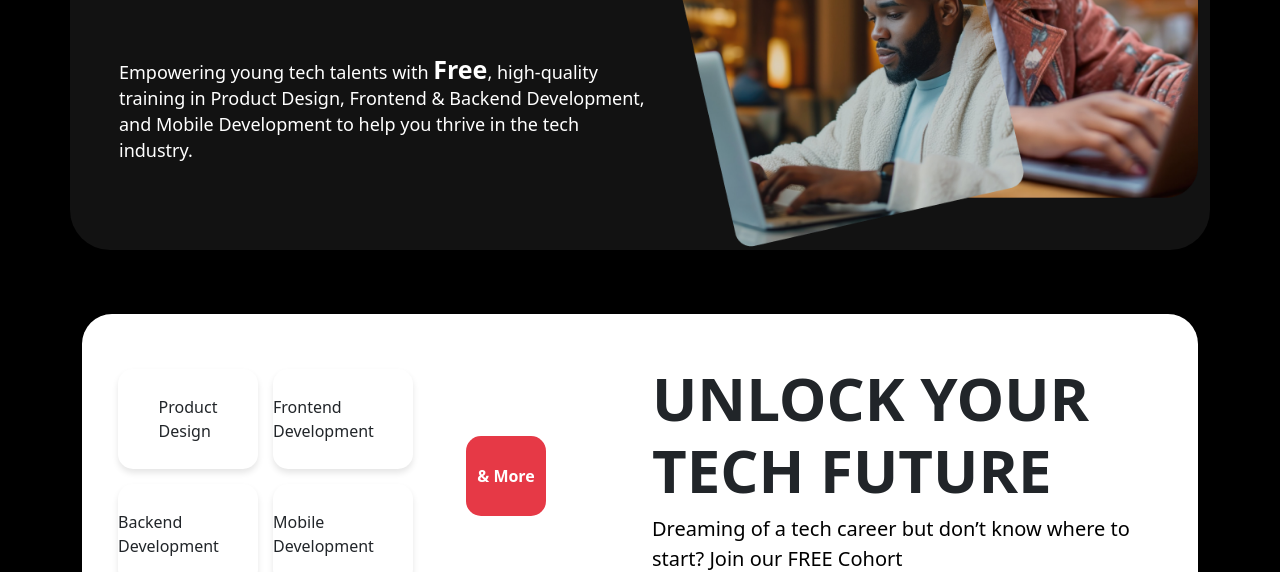
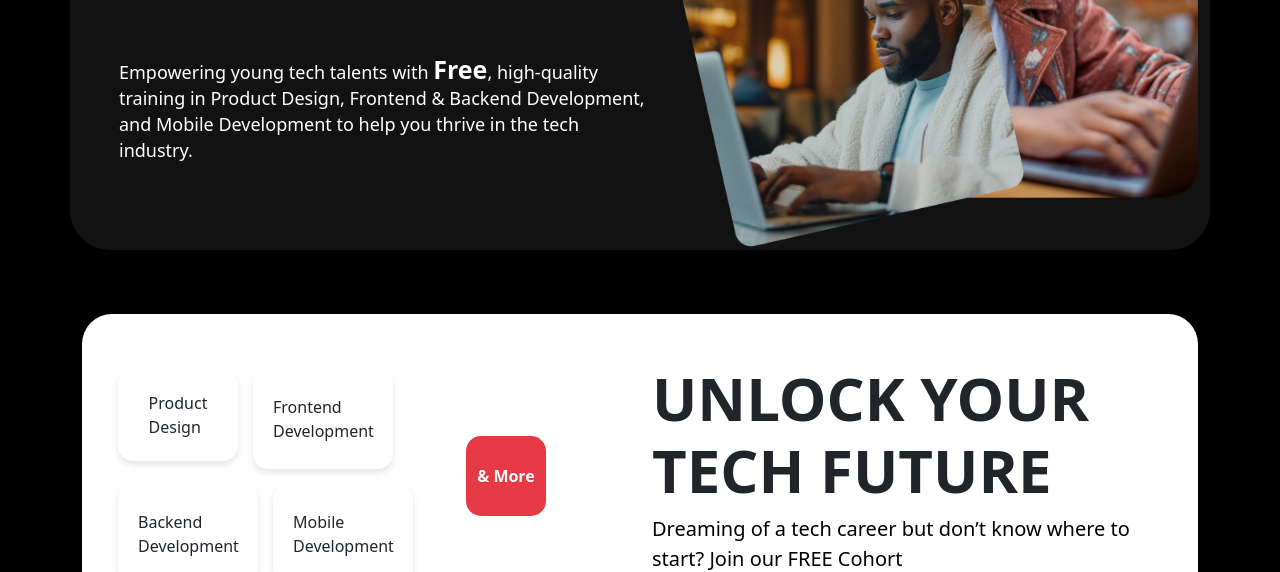
Before and after one commit to emmanueligbinazaka/Tech_talent, a plain HTML site: page index.html in a window 1280 px wide. Shown: the part 384-956 px from the top of the page. Drawn offline with Linux system fonts and the light colour scheme.

Commit message:
Changes made

```diff
--- a/index.html
+++ b/index.html
@@ -73,7 +73,7 @@
       <div class="row w-100 align-items-center hight">
         <div class="col-md-4 d-flex justify-content-center">
           <div class="card-box">
-            <div class="custom-card">Product <br> Design</div>
+            <div class="custom-card1">Product <br> Design</div>
             <div class="custom-card">Frontend Development</div>
             <div class="custom-card">Backend Development</div>
             <div class="custom-card">Mobile Development</div>
@@ -172,7 +172,7 @@
             </div>
             <div class="col-md-3 col-lg-12 col-xl-3 mt-4 foot">
               <img src="images/phone.png" class="img-fluid">
-              <p>(+234) 913 597 1419</p>
+              <span class="text-white">(+234) 913 597 1419</span>
             </div>
             <div class="col-md-3 mt-4 col-lg-12 col-xl-2 foot">
               <img src="images/envelope.png" class="img-fluid">
--- a/style.css
+++ b/style.css
@@ -415,6 +415,19 @@ footer hr {
   box-shadow: 0 4px 6px rgba(0, 0, 0, 0.1);
   background-color: white;
   font-weight: 500;
+  padding-left: 20px;
+}
+
+.custom-card1 {
+  width: 120px;
+  height: 92px;
+  display: flex;
+  align-items: center;
+  justify-content: center;
+  border-radius: 15px;
+  box-shadow: 0 4px 6px rgba(0, 0, 0, 0.1);
+  background-color: white;
+  font-weight: 500;
 }
 
 .more-btn {
```
